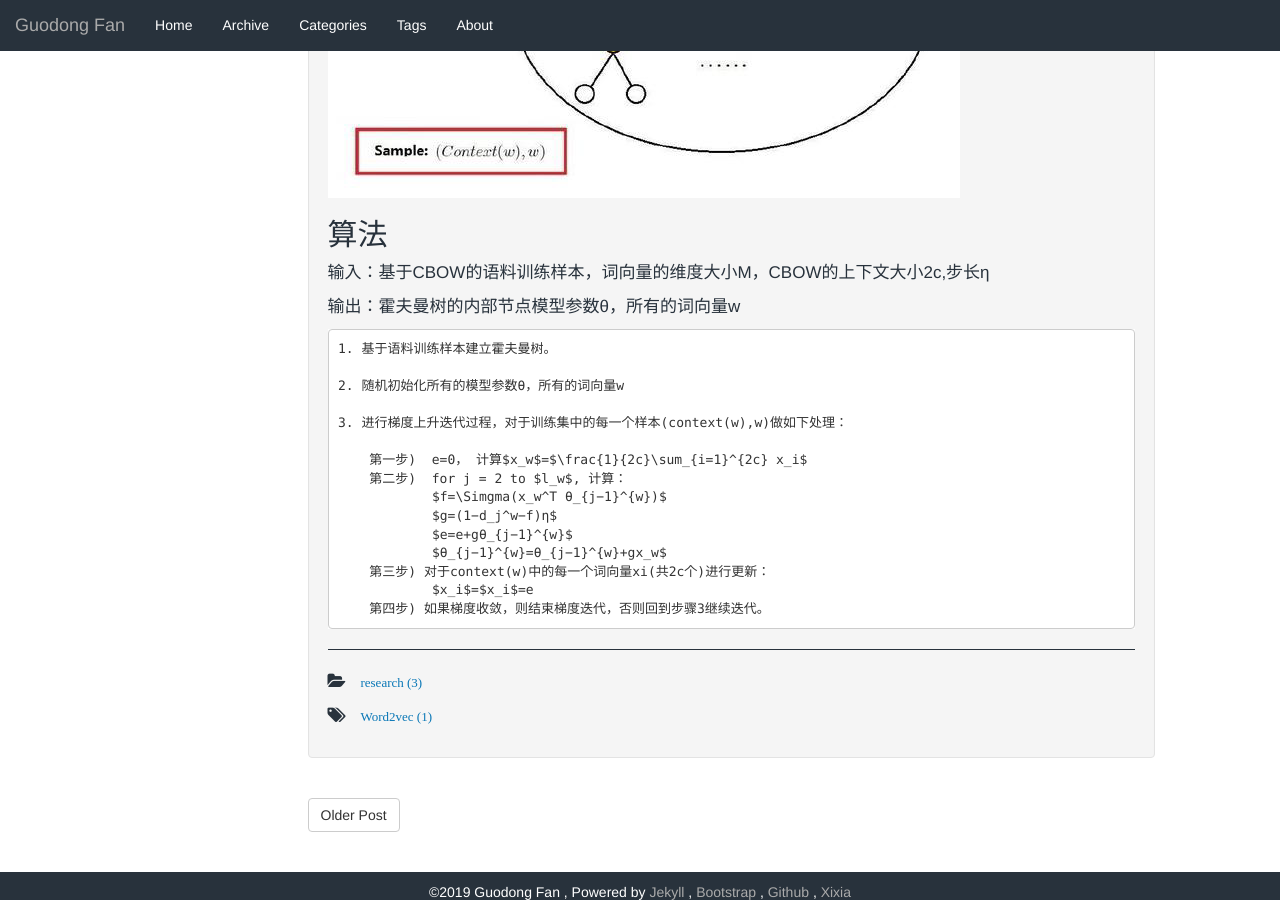
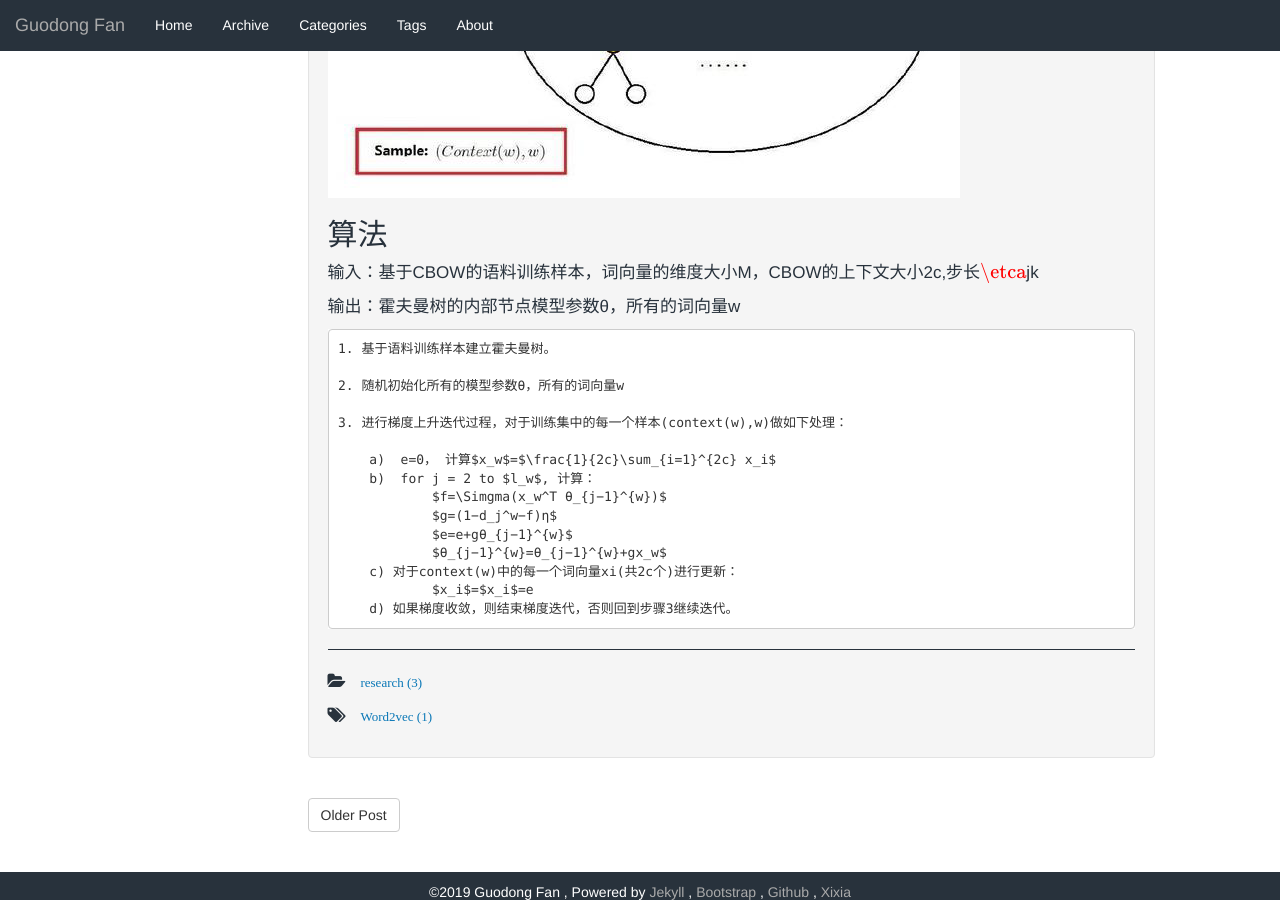
Before and after one commit to GuodongFan/GuodongFan.github.io, a Jekyll site: the page built from _posts/2019-08-26-Word2vec.md, in a window 1280 px wide and 900 px high, scrolled down 670 px. Built offline with Jekyll 4.4.1, drawn with Linux system fonts in a browser that asks for light colours; our own code applies the rules of GitHub Pages for plain Markdown files; formulas are drawn with MathJax 3.

Commit message:
Update 2019-08-26-Word2vec.md

```diff
--- a/_posts/2019-08-26-Word2vec.md
+++ b/_posts/2019-08-26-Word2vec.md
@@ -14,7 +14,7 @@ tag: Word2vec
 ![Architecture](http://plusnet.cn/assets/include/cbow.png)
 
 ## 算法
-输入：基于CBOW的语料训练样本，词向量的维度大小M，CBOW的上下文大小2c,步长η
+输入：基于CBOW的语料训练样本，词向量的维度大小M，CBOW的上下文大小2c,步长$\etca$jk
 
 输出：霍夫曼树的内部节点模型参数θ，所有的词向量w
 
@@ -24,12 +24,12 @@ tag: Word2vec
 
     3. 进行梯度上升迭代过程，对于训练集中的每一个样本(context(w),w)做如下处理：
 
-        第一步)  e=0， 计算$x_w$=$\frac{1}{2c}\sum_{i=1}^{2c} x_i$
-        第二步)  for j = 2 to $l_w$, 计算：
+        a)  e=0， 计算$x_w$=$\frac{1}{2c}\sum_{i=1}^{2c} x_i$
+        b)  for j = 2 to $l_w$, 计算：
                 $f=\Simgma(x_w^T θ_{j−1}^{w})$
                 $g=(1−d_j^w−f)η$
                 $e=e+gθ_{j−1}^{w}$
                 $θ_{j−1}^{w}=θ_{j−1}^{w}+gx_w$
-        第三步) 对于context(w)中的每一个词向量xi(共2c个)进行更新：
+        c) 对于context(w)中的每一个词向量xi(共2c个)进行更新：
                 $x_i$=$x_i$=e
-        第四步) 如果梯度收敛，则结束梯度迭代，否则回到步骤3继续迭代。
+        d) 如果梯度收敛，则结束梯度迭代，否则回到步骤3继续迭代。
```
